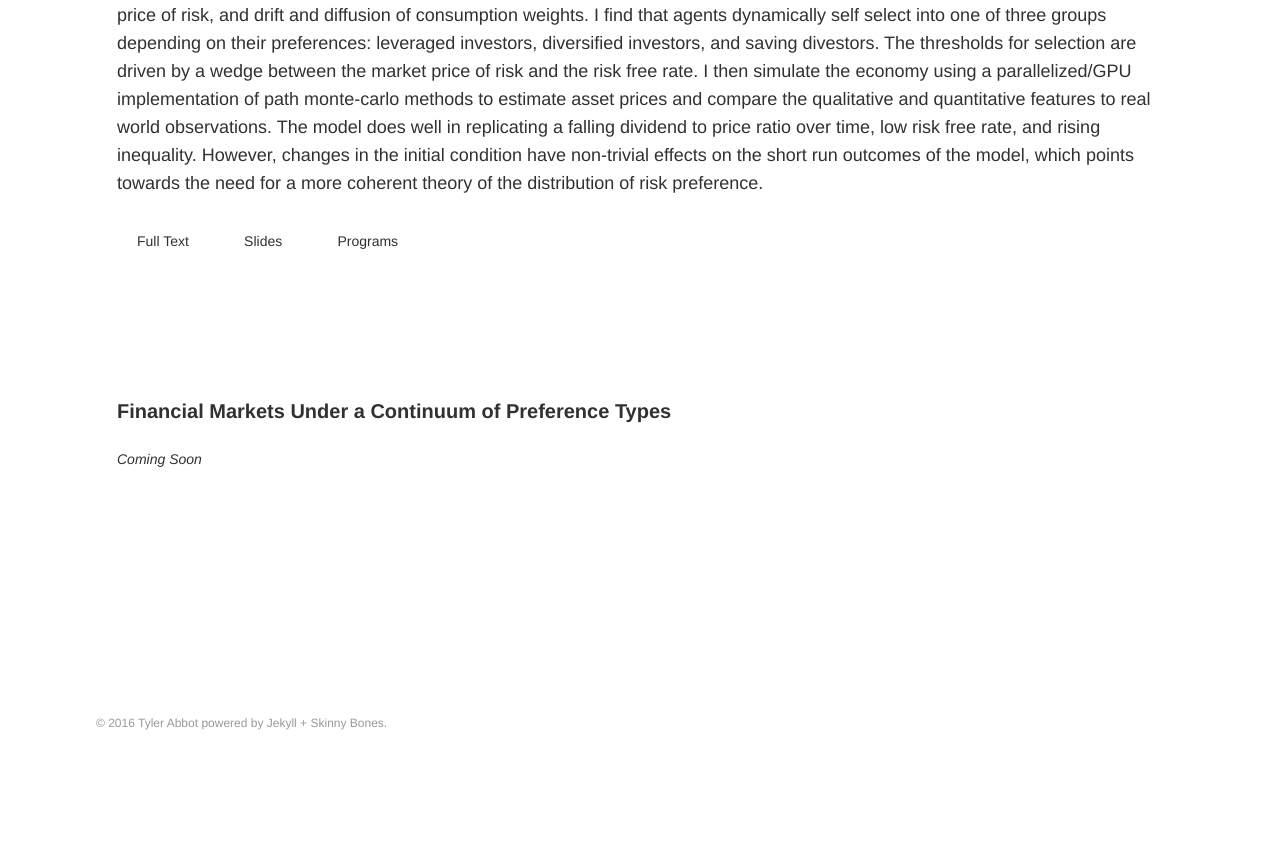
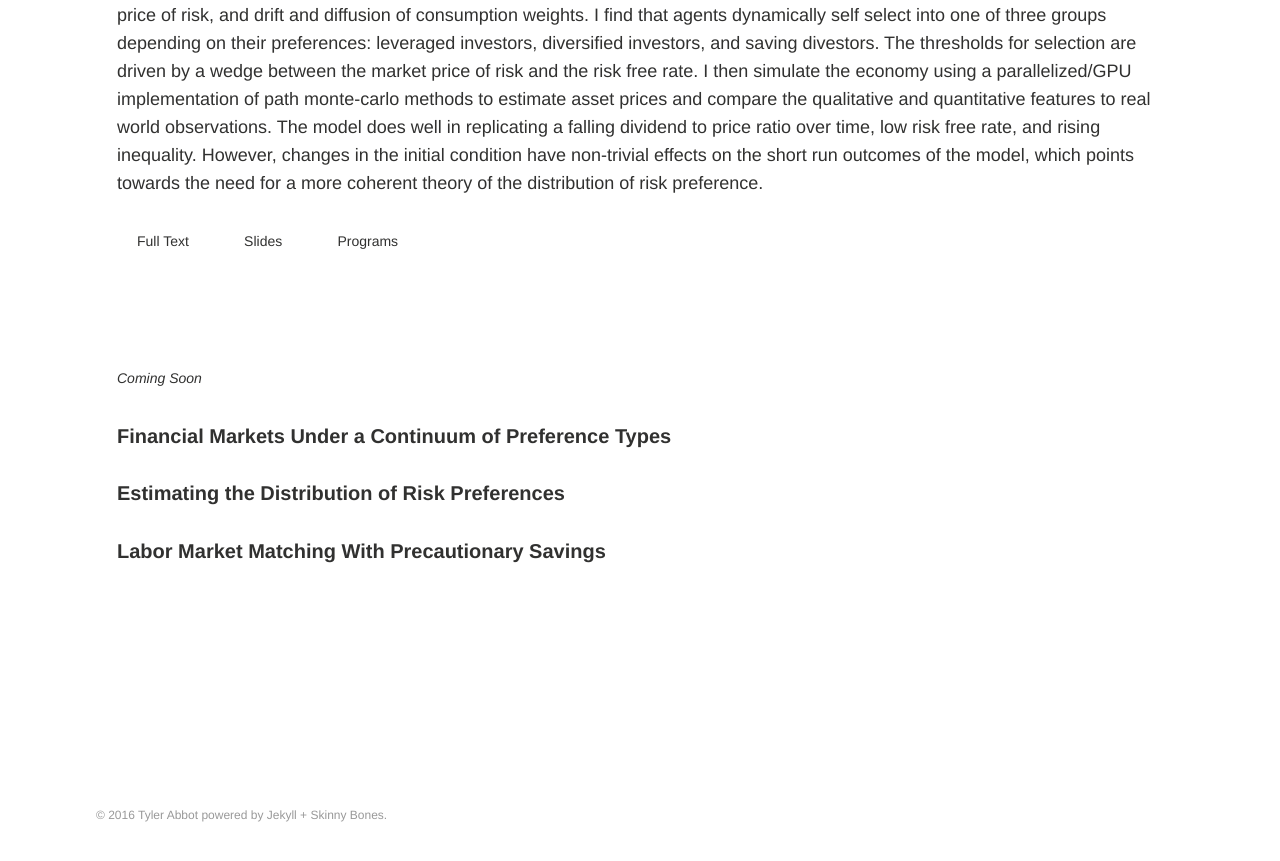
Before and after one commit to tyler-abbot/tyler-abbot.github.io, a Jekyll site: the page built from research/index.md, in a window 1280 px wide and 900 px high, scrolled down 628 px. Shown: the top 861 px of the window. Built offline with Jekyll 4.4.1, drawn with Linux system fonts in a browser that asks for light colours; before the commit the page ends 1437 px from its top, so only the background shows below that.

```diff
--- a/research/index.md
+++ b/research/index.md
@@ -23,7 +23,10 @@ ads: false
 </div>
 
 <div class="notice-inverse">
-    <p><h5>Financial Markets Under a Continuum of Preference Types</h5> <em>Coming Soon</em></p>
+    <em>Coming Soon</em>
+    <p><h5>Financial Markets Under a Continuum of Preference Types</h5> </p>
+    <p><h5>Estimating the Distribution of Risk Preferences</h5> </p>
+    <p><h5>Labor Market Matching With Precautionary Savings</h5> </p>
 </div>
 
 <script>
```
Also changed, not shown: other parts of research/index.md (+1 -1 lines), images/FinacialEngLogo4.jpg (added), 5 other files.
